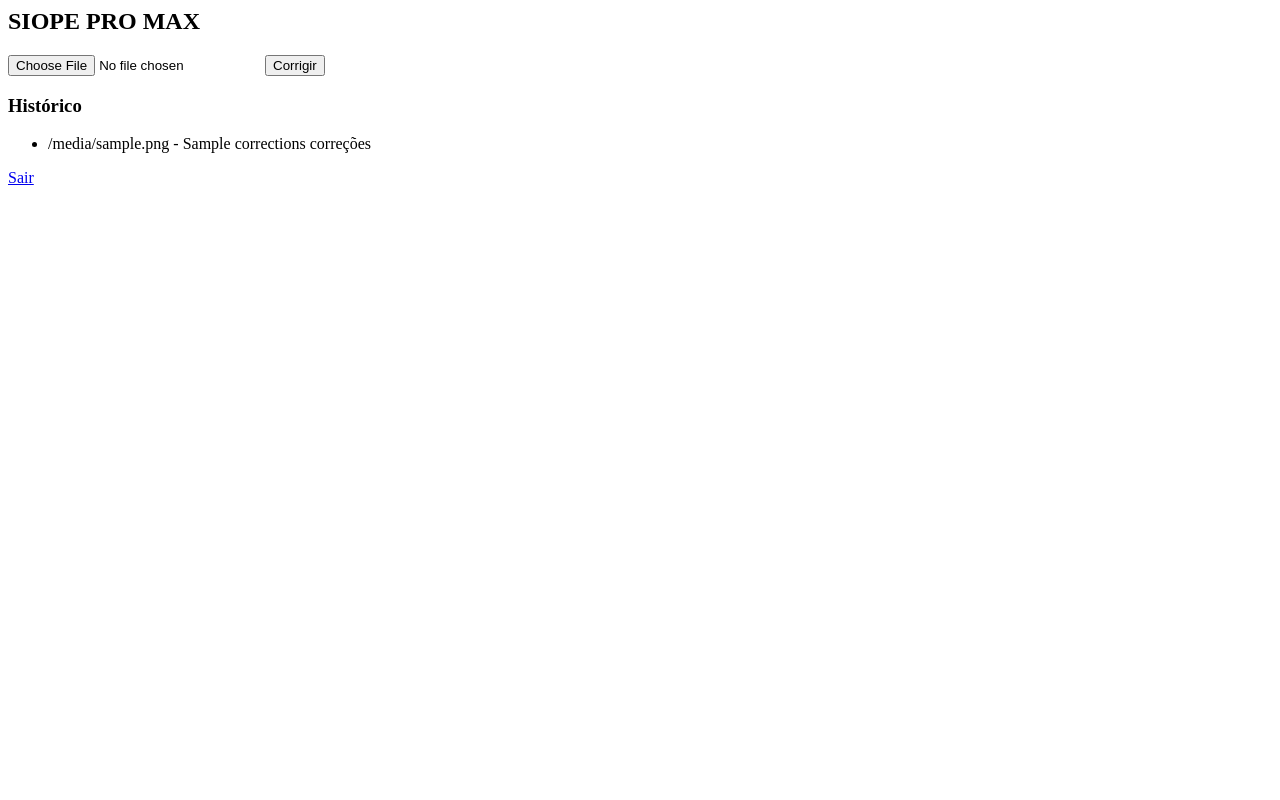
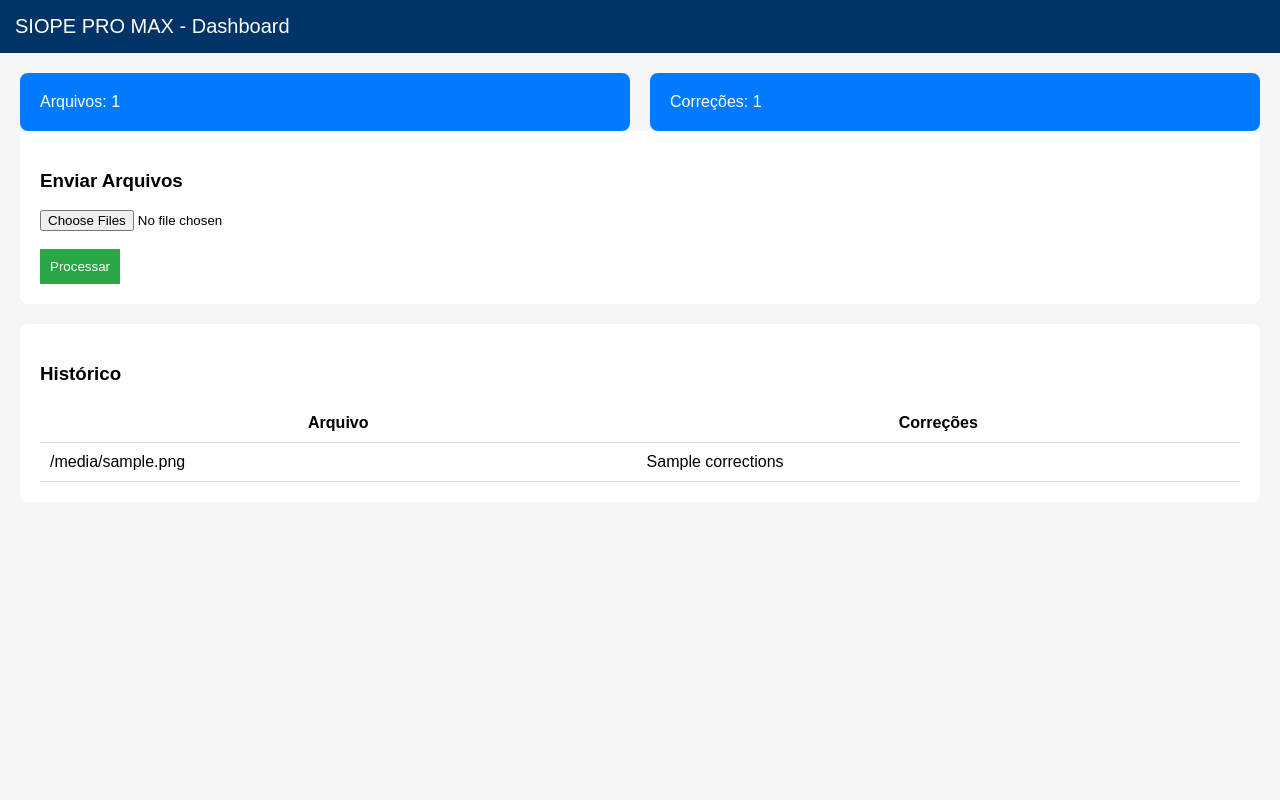
Before and after one commit to henriqueporfiriopereira/siope-pro-max, a Flask app: template templates/home.html in a window 1280 px wide. Run offline with Flask 3, Linux system fonts and the light colour scheme; the template is opened without the code that fills it: most values are stand-ins (such as "Sample title", 1, 10 or a date in 2020).

Commit message:
dashboard + multiupload

```diff
--- a/app.py
+++ b/app.py
@@ -44,46 +44,63 @@ def register():
 @login_required
 def home():
     logs = FileLog.query.all()
-    return render_template("home.html", logs=logs)
+
+    total_arquivos = len(logs)
+    total_correcoes = sum(l.corrections for l in logs)
+
+    return render_template(
+        "home.html",
+        logs=logs,
+        total_arquivos=total_arquivos,
+        total_correcoes=total_correcoes
+    )
 
 @app.route("/upload", methods=["POST"])
 @login_required
 def upload():
-    file = request.files["file"]
-    path = os.path.join(UPLOAD, file.filename)
-    file.save(path)
+    files = request.files.getlist("file")
 
-    df = pd.read_excel(path, header=None)
+    total_erros = 0
+    arquivos_processados = []
 
-    linhas = []
-    erros = 0
+    for file in files:
+        path = os.path.join(UPLOAD, file.filename)
+        file.save(path)
 
-    for _, row in df.iterrows():
-        if pd.isna(row[0]): continue
+        df = pd.read_excel(path, header=None)
+        linhas = []
+        erros = 0
 
-        partes = str(row[0]).split(';')
+        for _, row in df.iterrows():
+            if pd.isna(row[0]): continue
 
-        if len(partes) > 21:
-            try:
-                base = float(partes[17].replace('.', '').replace(',', '.'))
-                rem = float(partes[21].replace('.', '').replace(',', '.'))
+            partes = str(row[0]).split(';')
 
-                if base > rem:
-                    partes[17] = partes[21]
-                    erros += 1
-            except:
-                pass
+            if len(partes) > 21:
+                try:
+                    base = float(partes[17].replace('.', '').replace(',', '.'))
+                    rem = float(partes[21].replace('.', '').replace(',', '.'))
 
-        linhas.append(';'.join(partes))
+                    if base > rem:
+                        partes[17] = partes[21]
+                        erros += 1
+                except:
+                    pass
 
-    out = path.replace(".xlsx","_CORRIGIDO.xlsx")
-    pd.DataFrame(linhas).to_excel(out, index=False, header=False)
+            linhas.append(';'.join(partes))
 
-    log = FileLog(filename=file.filename, corrections=erros)
-    db.session.add(log)
+        out = path.replace(".xlsx","_CORRIGIDO.xlsx")
+        pd.DataFrame(linhas).to_excel(out, index=False, header=False)
+
+        log = FileLog(filename=file.filename, corrections=erros)
+        db.session.add(log)
+
+        total_erros += erros
+        arquivos_processados.append(out)
+
     db.session.commit()
 
-    return send_file(out, as_attachment=True)
+    return send_file(arquivos_processados[0], as_attachment=True)
 
 @app.route("/logout")
 def logout():
--- a/templates/home.html
+++ b/templates/home.html
@@ -1,15 +1,53 @@
-<h2>SIOPE PRO MAX</h2>
+<!DOCTYPE html>
+<html>
+<head>
+<title>SIOPE PRO MAX</title>
+<style>
+body { font-family: Arial; background:#f4f6f9; margin:0;}
+.header { background:#003366; color:white; padding:15px; font-size:20px;}
+.container { padding:20px;}
+.card { background:white; padding:20px; border-radius:8px; margin-bottom:20px;}
+.stats { display:flex; gap:20px;}
+.stat { flex:1; background:#007bff; color:white; padding:20px; border-radius:8px;}
+button { background:#28a745; color:white; padding:10px; border:none;}
+table { width:100%; border-collapse:collapse;}
+td,th { padding:10px; border-bottom:1px solid #ddd;}
+</style>
+</head>
 
+<body>
+
+<div class="header">SIOPE PRO MAX - Dashboard</div>
+
+<div class="container">
+
+<div class="stats">
+<div class="stat">Arquivos: {{total_arquivos}}</div>
+<div class="stat">Correções: {{total_correcoes}}</div>
+</div>
+
+<div class="card">
+<h3>Enviar Arquivos</h3>
 <form action="/upload" method="post" enctype="multipart/form-data">
-<input type="file" name="file">
-<button>Corrigir</button>
+<input type="file" name="file" multiple>
+<br><br>
+<button>Processar</button>
 </form>
+</div>
 
+<div class="card">
 <h3>Histórico</h3>
-<ul>
+<table>
+<tr><th>Arquivo</th><th>Correções</th></tr>
 {% for l in logs %}
-<li>{{l.filename}} - {{l.corrections}} correções</li>
+<tr>
+<td>{{l.filename}}</td>
+<td>{{l.corrections}}</td>
+</tr>
 {% endfor %}
-</ul>
+</table>
+</div>
 
-<a href="/logout">Sair</a>
+</div>
+</body>
+</html>
```
